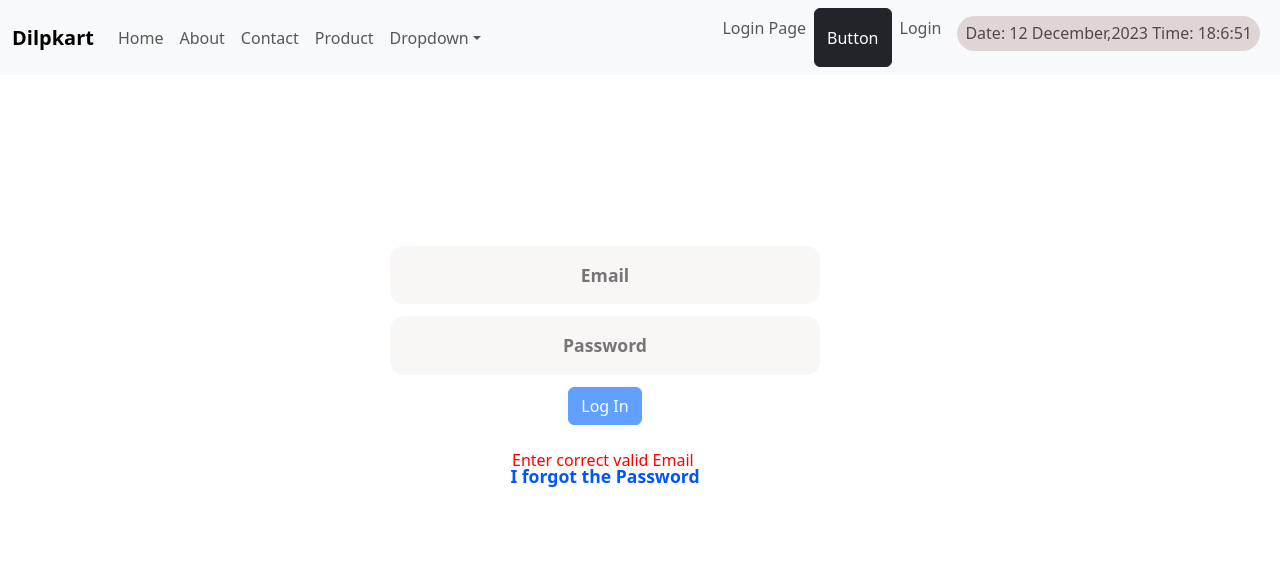
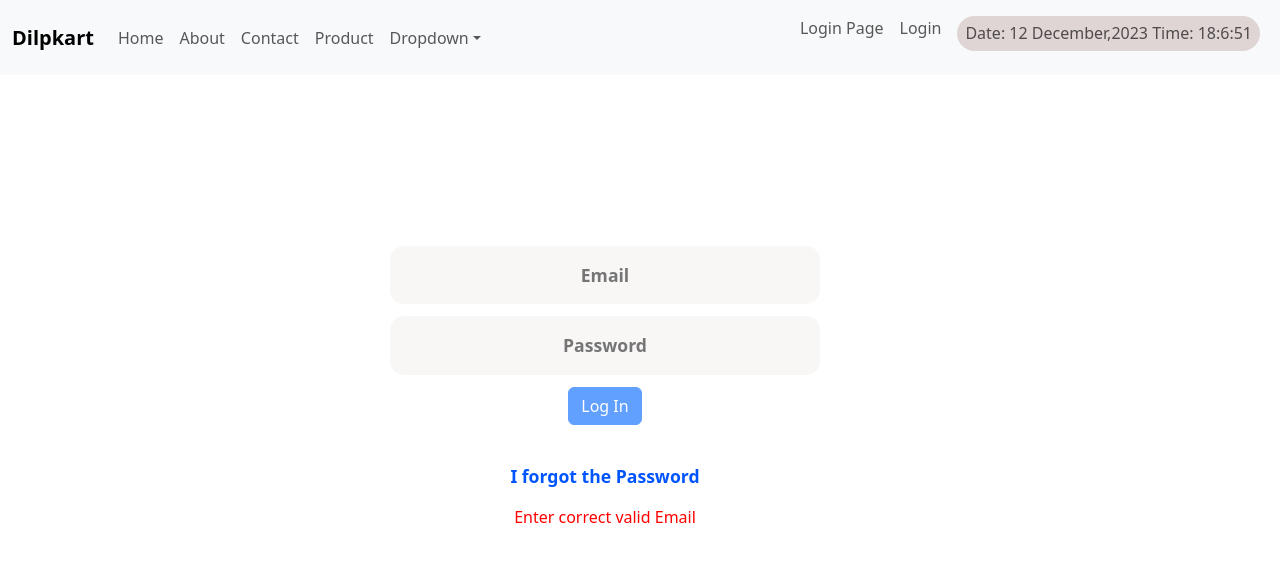
Before and after one commit to io3-poonam/io-5, a React (Create React App) app in the folder Assisgnment/React/loginform/: page /login in a window 1280 px wide. Shown: the top 562 px of the page. Built offline with nearby package versions, Linux system fonts and the light colour scheme; the HTML template or start-up script is replaced by a standard one.

Commit message:
logout and login button ender

```diff
--- a/Assisgnment/React/loginform/src/components2/Header/index.jsx
+++ b/Assisgnment/React/loginform/src/components2/Header/index.jsx
@@ -13,9 +13,9 @@ function Header(props) {
   const { currentPage = "nothing", CartCounting=[],onShowCartAdd= []} = props || {};
   const [seconds, setSeconds] = useState(new Date().getSeconds());
   console.log("currentPage", props);
-  // const [userLogin,setUserLogin]=useState(JSON.parse(localStorage.getItem("userLogin")))
 const[user,setUser]=useState(JSON.parse(localStorage.getItem("user")))
-  console.log("userData",user)
+  console.log("userData",user);
+  const navigate=useNavigate();
   // times state
   const monthStr = [
     "january",
@@ -42,22 +42,18 @@ const[user,setUser]=useState(JSON.parse(localStorage.getItem("user")))
   // seconds
   setInterval(() => {
     // setSeconds(new Date().getSeconds());
-    // setUser(JSON.parse(localStorage.getItem("user")))
+    setUser(JSON.parse(localStorage.getItem("user")))
   }, 1000);
-  // console.log("month", monthStr.at(month), hour, minis, sec);
-  // const [currentDate, setCurrentDate] = useState(getDate());
-  // function getDate() {
-  // const today = new Date();
-  // const month = today.getMonth() + 1;
-  // const year = today.getFullYear();
-  // const date = today.getDate();
-  // return `${month}/${date}/${year}`;
-  // }
-   const navigate=useNavigate();
-  const handleAddShowCart = () => {
-    console.log("click",onShowCartAdd);
-    navigate("/cart")
-  };
+  //  const navigate=useNavigate();
+  // const handleAddShowCart = () => {
+  //   console.log("click",onShowCartAdd);
+  //   navigate("/cart")
+  // };
+  // clear local storage
+  const HandleLogout=()=>{
+    localStorage.clear("user")
+    navigate("/login")
+  }
   return (
     <React.Fragment>
       <Navbar expand="lg" className="bg-body-tertiary">
@@ -85,20 +81,25 @@ const[user,setUser]=useState(JSON.parse(localStorage.getItem("user")))
             </Nav>
             <Nav>
               <Nav.Link>{currentPage}</Nav.Link>
-              <Button variant="dark" onClick={(e) => handleAddShowCart(e)}>
-                {/* {CartCounting>0&&CartCounting} cart counting greater than 0 show only cart without any 0*/}
+              {/* <Button variant="dark" onClick={(e) => handleAddShowCart(e)}>
                 Button{CartCounting > 0 && CartCounting}
-              </Button>
-               {/* {!user?.email && ( */}
+              </Button> */}
+              {user?.image &&(
+              <img className="loginImage" src={user?.image} alt={user?.userName}/>)}
+              <p className="loginPara">{user?.firstName} {user?.lastName}</p>
+               {!user?.email && (
                <Nav.Link href="/Login">Login</Nav.Link>
-               {/* ) */}
-               {/* } */}
+                )}
+                 {user?.email && (
+               <Nav.Link href="/Login" onClick={HandleLogout}>Logout</Nav.Link>
+                )}
               <Nav.Link>
-                {/* <h6 className='dateClass'>Today's Date: {currentDate}</h6> */}
+                {/* date remove when login user */}
+                {!user&&(
                 <h6 className="dateClass">
                   Date: {date} {monthStr.at(month)},{year} Time: {hour}:{minis}:
-                  {seconds}{" "}
-                </h6>
+                  {seconds}
+                </h6>)}
               </Nav.Link>
             </Nav>
           </Navbar.Collapse>
--- a/Assisgnment/React/loginform/src/components2/Header/style.css
+++ b/Assisgnment/React/loginform/src/components2/Header/style.css
@@ -6,4 +6,11 @@
   background-color: rgb(224, 213, 213);
   border-radius: 30px;
   padding: 0.5rem;
+}.loginImage{
+  width: 2.5rem;
+  height: 2.5rem;
 }
+.loginPara{
+  margin: .5rem 0;
+  font-size: 700;
+}
--- a/Assisgnment/React/loginform/src/components2/LoginPageBox/LoginPage.js
+++ b/Assisgnment/React/loginform/src/components2/LoginPageBox/LoginPage.js
@@ -30,6 +30,10 @@ try{
     setShowLoader(true)
 const api="https://dummyjson.com/auth/login";
 //api calling time await
+// const Response=await axios.post(api,{
+//   username: formData?.email,
+//   password: formdata?.password,
+// });
 const Response=await axios.post(api,{
     username: 'kminchelle',
     password: '0lelplR',
@@ -86,15 +90,15 @@ console.error("error",error)
           </Button>
         <p className="form-para">I forgot the Password</p>
 
-        </form>
         {/* Login form with correct enter email id and password */}
-        {/* {(formData?.email.length < 6 || formData?.password.length < 6) && ( */}
+
         {
             (formData?.email.length<6 || formData?.password.length<6) &&
-          <p className="vaildSection">
+          <p className="validSection">
             Enter correct valid {formData?.email.length<6 ? "Email":"Password"}
           </p>
         }
+        </form>
 
       </div>
     </>
--- a/Assisgnment/React/loginform/src/components2/LoginPageBox/style.css
+++ b/Assisgnment/React/loginform/src/components2/LoginPageBox/style.css
@@ -11,10 +11,7 @@
   top: 30%;
   left: 30%;
 }
-.vaildSection{
-  position: fixed;
-  top: 56%;
-  left: 40%;
+.validSection{
   color: red;
 }
 .inputFormPass,
```
Also changed, not shown: 1 other file (tests, documents, lock files or other folders).
